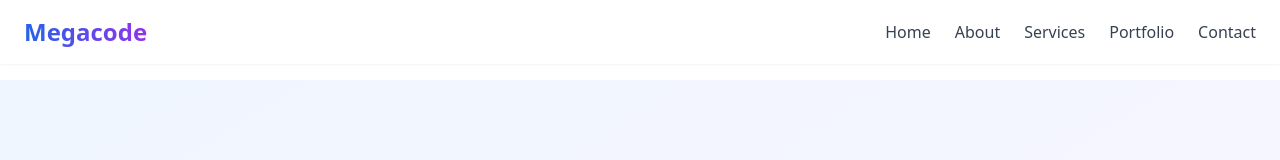
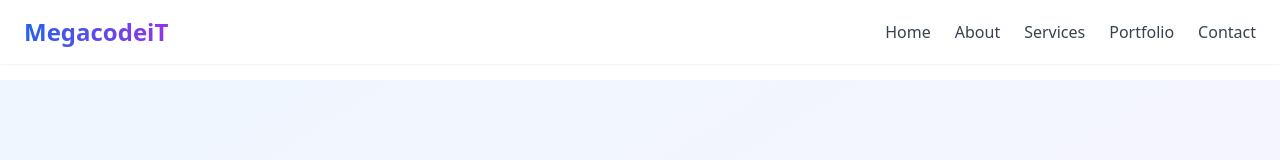
Before and after one commit to Ravi-758/Megacodeit, a React (Create React App) app: page / in a window 1280 px wide. Shown: the top 160 px of the page. Built offline with nearby package versions, Linux system fonts and the light colour scheme.

Commit message:
testing done

```diff
--- a/src/components/Navbar.jsx
+++ b/src/components/Navbar.jsx
@@ -6,7 +6,7 @@ export default function Navbar() {
       <div className="max-w-7xl mx-auto px-6 py-4 flex justify-between items-center">
         {/* Company Logo / Name */}
         <h1 className="text-2xl font-extrabold bg-gradient-to-r from-blue-600 to-purple-600 bg-clip-text text-transparent">
-          Megacode
+          MegacodeiT
         </h1>
 
         {/* Navigation Links */}
```
